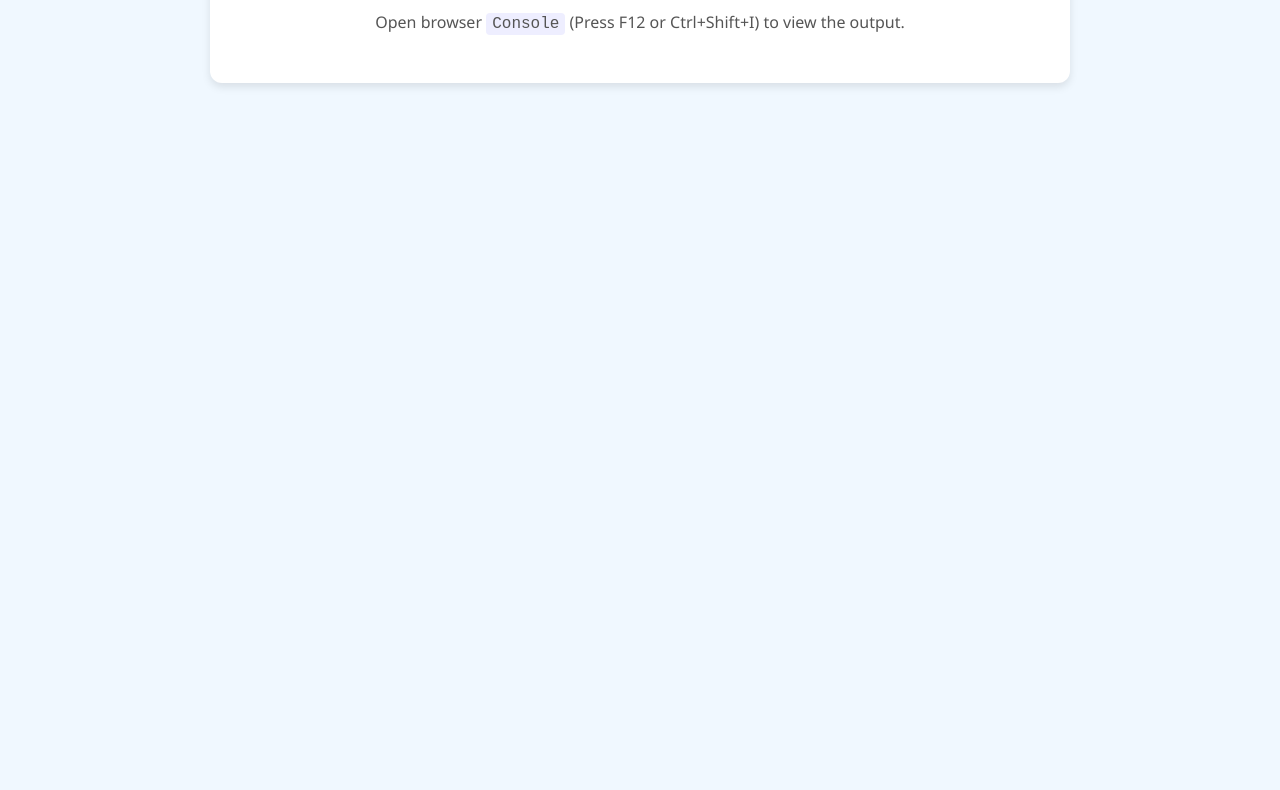
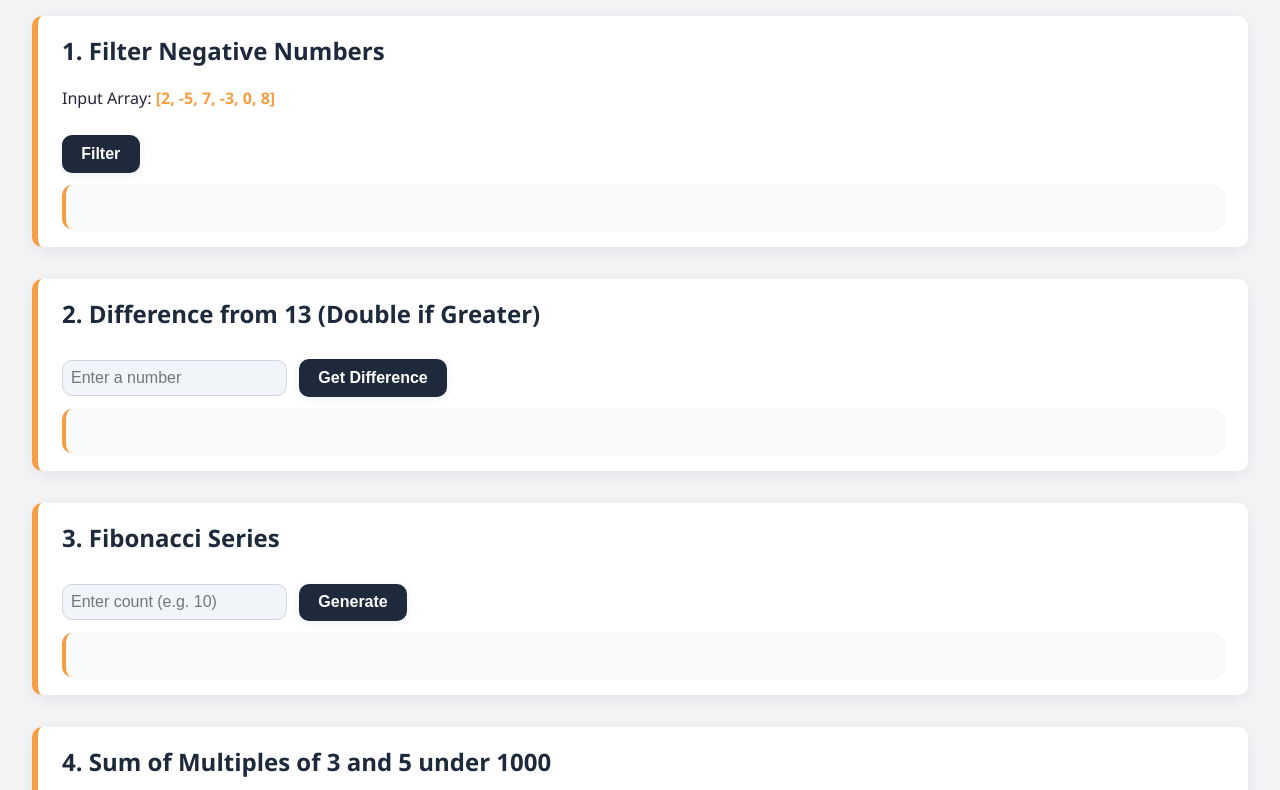
Before and after one commit to Subhash0987/Task-14, a plain HTML site: page index.html in a window 1280 px wide. Shown: the part 112-902 px from the top of the page. Before the commit the page ends 800 px from the top, so only its background shows below. Drawn offline with Linux system fonts and the light colour scheme.

Commit message:
index.html

```diff
--- a/index.html
+++ b/index.html
@@ -2,87 +2,215 @@
 <html lang="en">
 <head>
   <meta charset="UTF-8">
-  <title>JavaScript Tasks Set 2</title>
+  <title>JavaScript Functions</title>
   <style>
+    :root {
+      --primary: #1e293b;
+      --accent: #f59e42;
+      --bg: #f3f4f6;
+      --surface: #fff;
+      --text: #22223b;
+      --muted: #64748b;
+      --radius: 10px;
+      --shadow: 0 4px 16px rgba(30, 41, 59, 0.08);
+    }
     body {
-      background: #f0f8ff;
-      font-family: 'Segoe UI', Tahoma, Geneva, Verdana, sans-serif;
+      font-family: 'Segoe UI', 'Helvetica Neue', Arial, sans-serif;
+      background: var(--bg);
+      color: var(--text);
+      padding: 32px;
       margin: 0;
-      padding: 20px;
     }
-    .container {
-      background: #ffffff;
-      max-width: 800px;
-      margin: auto;
-      padding: 30px;
-      box-shadow: 0 4px 8px rgba(0,0,0,0.1);
-      border-radius: 12px;
+    h1 {
+      color: var(--primary);
+      text-align: center;
+      margin-bottom: 2rem;
+      letter-spacing: 1px;
+    }
+    .section {
+      background: var(--surface);
+      margin-bottom: 32px;
+      padding: 18px 24px;
+      border-radius: var(--radius);
+      box-shadow: var(--shadow);
+      border-left: 6px solid var(--accent);
+      transition: box-shadow 0.2s;
+    }
+    .section:hover {
+      box-shadow: 0 8px 32px rgba(30, 41, 59, 0.13);
     }
     h2 {
-      text-align: center;
-      color: #4a90e2;
+      color: var(--primary);
+      margin-top: 0;
     }
-    .info {
-      font-size: 16px;
-      color: #555;
-      text-align: center;
-      margin-bottom: 20px;
+    button {
+      background: var(--primary);
+      color: #fff;
+      border: none;
+      border-radius: var(--radius);
+      padding: 0.6rem 1.2rem;
+      font-size: 1rem;
+      font-weight: 600;
+      margin-top: 10px;
+      cursor: pointer;
+      transition: background 0.2s;
+      box-shadow: 0 2px 8px rgba(30, 41, 59, 0.08);
     }
-    code {
-      background: #eef;
-      padding: 2px 6px;
-      border-radius: 4px;
+    button:hover {
+      background: var(--accent);
+      color: var(--primary);
+    }
+    input[type="number"] {
+      padding: 0.5rem;
+      border: 1px solid #d1d5db;
+      border-radius: var(--radius);
+      font-size: 1rem;
+      background: #f1f5f9;
+      margin-right: 8px;
+      margin-top: 8px;
+      transition: border 0.2s;
+    }
+    input[type="number"]:focus {
+      border: 1.5px solid var(--primary);
+      outline: none;
+    }
+    .output {
+      margin-top: 12px;
+      padding: 10px 14px;
+      background: #f8fafc;
+      border-radius: var(--radius);
+      color: var(--primary);
+      font-weight: 500;
+      border-left: 4px solid var(--accent);
+      box-shadow: 0 1px 4px rgba(30, 41, 59, 0.05);
+      min-height: 24px;
+      word-break: break-all;
+    }
+    @media (max-width: 600px) {
+      body {
+        padding: 8px;
+      }
+      .section {
+        padding: 10px 6px;
+      }
     }
   </style>
 </head>
 <body>
-  <div class="container">
-    <h2>JavaScript Tasks Output -> Check Console</h2>
-    <p class="info">Open browser <code>Console</code> (Press F12 or Ctrl+Shift+I) to view the output.</p>
+
+  <h1>JavaScript Function Demos</h1>
+
+  <!-- 1. Filter Negative Numbers -->
+  <div class="section">
+    <h2>1. Filter Negative Numbers</h2>
+    <p>Input Array: <span style="color:var(--accent);font-weight:600;">[2, -5, 7, -3, 0, 8]</span></p>
+    <button onclick="showFiltered()">Filter</button>
+    <div id="result1" class="output"></div>
   </div>
 
+  <!-- 2. Difference from 13 -->
+  <div class="section">
+    <h2>2. Difference from 13 (Double if Greater)</h2>
+    <input type="number" id="numInput" placeholder="Enter a number">
+    <button onclick="diffFrom13()">Get Difference</button>
+    <div id="result2" class="output"></div>
+  </div>
+
+  <!-- 3. Fibonacci Series -->
+  <div class="section">
+    <h2>3. Fibonacci Series</h2>
+    <input type="number" id="fibInput" placeholder="Enter count (e.g. 10)">
+    <button onclick="showFibonacci()">Generate</button>
+    <div id="result3" class="output"></div>
+  </div>
+
+  <!-- 4. Sum of Multiples of 3 and 5 -->
+  <div class="section">
+    <h2>4. Sum of Multiples of 3 and 5 under 1000</h2>
+    <button onclick="sumMultiples()">Calculate</button>
+    <div id="result4" class="output"></div>
+  </div>
+
+  <!-- 5. Cube using Function Object -->
+  <div class="section">
+    <h2>5. Cube of a Number (Function Object)</h2>
+    <input type="number" id="cubeInput" placeholder="Enter number">
+    <button onclick="showCube()">Get Cube</button>
+    <div id="result5" class="output"></div>
+  </div>
+
+  <!-- JavaScript Code -->
   <script>
-    console.log("1. Function to Filter Out Negative Numbers:");
-    function filterNegatives(arr) {
-      return arr.filter(num => num >= 0);
+    // 1. Filter negative numbers
+    function showFiltered() {
+      const arr = [2, -5, 7, -3, 0, 8];
+      const filtered = arr.filter(num => num >= 0);
+      document.getElementById("result1").innerHTML =
+        `<span style="color:var(--muted);">Filtered Array:</span> <span style="color:var(--accent);">${JSON.stringify(filtered)}</span>`;
     }
-    const numbers = [4, -3, 9, -1, 0, 7];
-    console.log(`   Input: [${numbers}]`);
-    console.log(`   Output: [${filterNegatives(numbers)}]\n`);
 
-    console.log("2. Difference Between Number and 13:");
-    function diffWith13(num) {
-      return num > 13 ? 2 * Math.abs(num - 13) : Math.abs(num - 13);
+    // 2. Difference from 13
+    function diffFrom13() {
+      const num = parseInt(document.getElementById("numInput").value);
+      let result;
+      if (isNaN(num)) {
+        document.getElementById("result2").innerHTML = "<span style='color:red;'>Please enter a valid number.</span>";
+        return;
+      }
+      if (num > 13) {
+        result = 2 * Math.abs(num - 13);
+        document.getElementById("result2").innerHTML =
+          `<span style="color:var(--muted);">Double Difference:</span> <span style="color:var(--accent);">${result}</span>`;
+      } else {
+        result = 13 - num;
+        document.getElementById("result2").innerHTML =
+          `<span style="color:var(--muted);">Difference:</span> <span style="color:var(--accent);">${result}</span>`;
+      }
     }
-    console.log(`   diffWith13(20): ${diffWith13(20)}`);
-    console.log(`   diffWith13(8): ${diffWith13(8)}\n`);
 
-    console.log("3. Fibonacci Series:");
-    function fibonacci(n) {
-      let fib = [0, 1];
+    // 3. Fibonacci series
+    function showFibonacci() {
+      const n = parseInt(document.getElementById("fibInput").value);
+      if (isNaN(n) || n <= 0) {
+        document.getElementById("result3").innerHTML = "<span style='color:red;'>Enter a positive number.</span>";
+        return;
+      }
+      const fib = [0, 1];
       for (let i = 2; i < n; i++) {
         fib[i] = fib[i - 1] + fib[i - 2];
       }
-      return fib.slice(0, n);
+      const result = fib.slice(0, n).join(", ");
+      document.getElementById("result3").innerHTML =
+        `<span style="color:var(--muted);">Fibonacci Series:</span> <span style="color:var(--accent);">${result}</span>`;
     }
-    console.log(`   fibonacci(10): [${fibonacci(10)}]\n`);
 
-    console.log("4. Sum of Multiples of 3 and 5 Under 1000:");
-    function sumMultiplesOf3And5(limit) {
+    // 4. Sum of multiples of 3 and 5
+    function sumMultiples() {
       let sum = 0;
-      for (let i = 0; i < limit; i++) {
+      let multiples = [];
+      for (let i = 0; i < 1000; i++) {
         if (i % 3 === 0 || i % 5 === 0) {
           sum += i;
+          if (i < 30) multiples.push(i); // Show first few for demo
         }
       }
-      return sum;
+      document.getElementById("result4").innerHTML =
+        `<span style="color:var(--muted);">First Multiples:</span> <span style="color:var(--accent);">${multiples.join(", ")} ...</span><br>
+         <span style="color:var(--muted);">Sum:</span> <span style="color:var(--accent);">${sum}</span>`;
     }
-    console.log(`   sumMultiplesOf3And5(1000): ${sumMultiplesOf3And5(1000)}\n`);
 
-    console.log("5. Cube of a Number Using Function Object:");
-    const cube = new Function("n", "return n * n * n;");
-    console.log(`   cube(3): ${cube(3)}`);
-    console.log(`   cube(5): ${cube(5)}`);
+    // 5. Cube using Function Object
+    function showCube() {
+      const num = parseInt(document.getElementById("cubeInput").value);
+      if (isNaN(num)) {
+        document.getElementById("result5").innerHTML = "<span style='color:red;'>Please enter a valid number.</span>";
+        return;
+      }
+      const cube = new Function("n", "return n * n * n;");
+      document.getElementById("result5").innerHTML =
+        `<span style="color:var(--muted);">Cube:</span> <span style="color:var(--accent);">${cube(num)}</span>`;
+    }
   </script>
+
 </body>
 </html>
```
